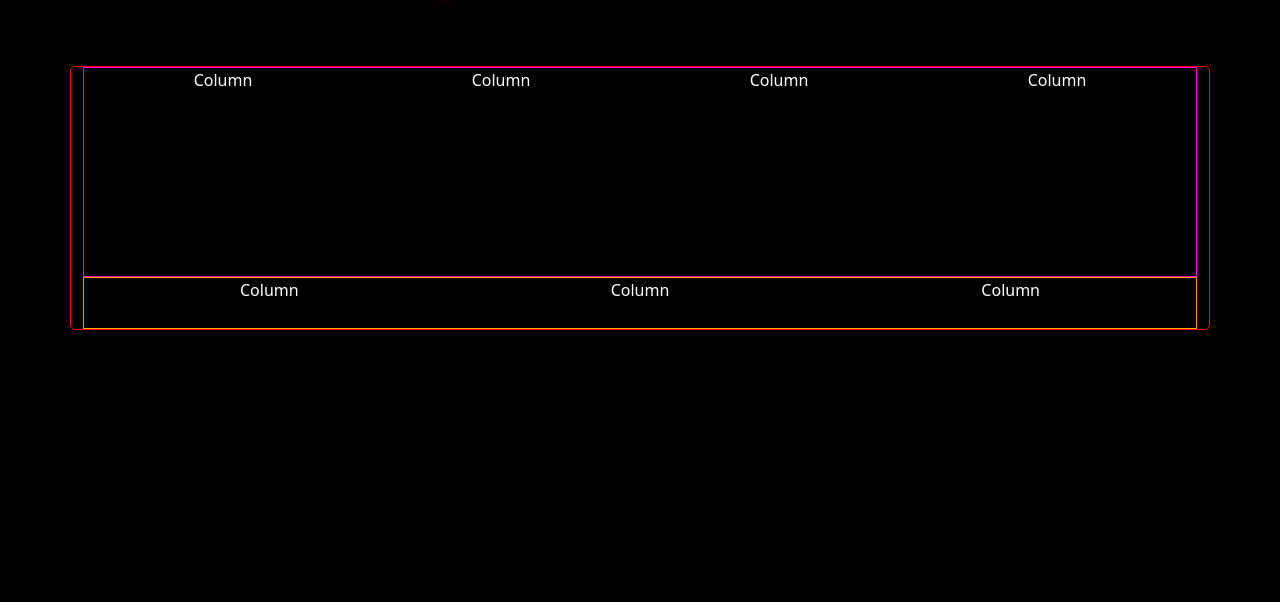
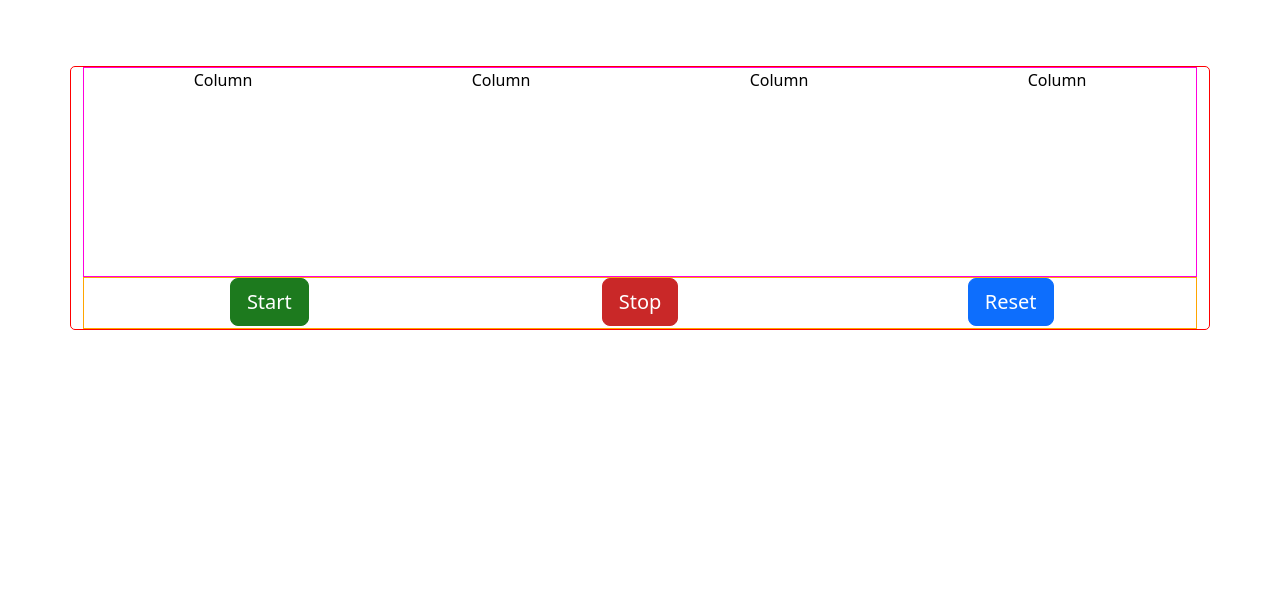
Before and after one commit to 9Yogesh9/Stopwatch, a plain HTML site: page index.html in a window 1280 px wide. Shown: the part 198-800 px from the top of the page. Drawn offline with nearby package versions, Linux system fonts and the light colour scheme.

Commit message:
Buttons customised

```diff
--- a/index.html
+++ b/index.html
@@ -46,13 +46,13 @@
                 <div class="container text-center stopwatch_controls">
                     <div class="row">
                         <div class="col">
-                            Column
+                            <button type="button" class="btn btn-primary btn-lg" id="start_pause_button">Start</button>
                         </div>
                         <div class="col">
-                            Column
+                            <button type="button" class="btn btn-primary btn-lg" id="stop_button">Stop</button>
                         </div>
                         <div class="col">
-                            Column
+                            <button type="button" class="btn btn-primary btn-lg" id="reset_button">Reset</button>
                         </div>
                     </div>
                 </div>
--- a/style.css
+++ b/style.css
@@ -1,41 +1,74 @@
-body{
-    background-color: black;
-    color: white;
+:root {
+    /* Dark theme
+    --primary-color:black;
+    --secondary-color:white;
+    --header-shadow:-4px 6px 9px #df0e0e  */
+
+    /*beta dark shadow
+    --header-shadow:-15px 13px 17px #df0e0e */
+
+    /* Light Theme */
+    --primary-color: white;
+    --secondary-color: black;
+    --header-shadow: -4px 6px 9px #837a7a;
+}
+
+body {
+    background-color: var(--primary-color);
+    color: var(--secondary-color);
 }
 
 /* Page Divider */
-.g-col-md-4{
+.g-col-md-4 {
     height: 33vh;
 }
 
-.heading_container{
+.heading_container {
     display: flex;
     justify-content: center;
     align-items: center;
 }
 
 /* Header styling */
-.app_header{
+.app_header {
     letter-spacing: 5.7vw;
     /* text-shadow: 1px -6px 8px #df0e0e; */
-    text-shadow: -15px 13px 17px #df0e0e;
+    text-shadow: var(--header-shadow);
 }
 
 /* Main Container */
-.main_container{
+.main_container {
     height: 100%;
     border: 1px solid red;
     border-radius: 5px;
 }
 
 /* timer container */
-.timer_container{
+.timer_container {
     height: 80%;
-    border:1px solid rgb(255, 0, 221);
+    border: 1px solid rgb(255, 0, 221);
 }
 
 /* stopwatch controls */
-.stopwatch_controls{
+.stopwatch_controls {
     height: 20%;
-    border:1px solid orange;
+    border: 1px solid orange;
 }
+
+#start_pause_button {
+    background-color: #1d7a1e;
+    border-color: #1d7a1e;
+}
+
+#start_pause_button:hover {
+    background-color: #23a425;
+}
+
+#stop_button {
+    background-color: #c92828;
+    border-color: #c92828;
+}
+
+#stop_button:hover {
+    background-color: #e81a1a;
+}
```
